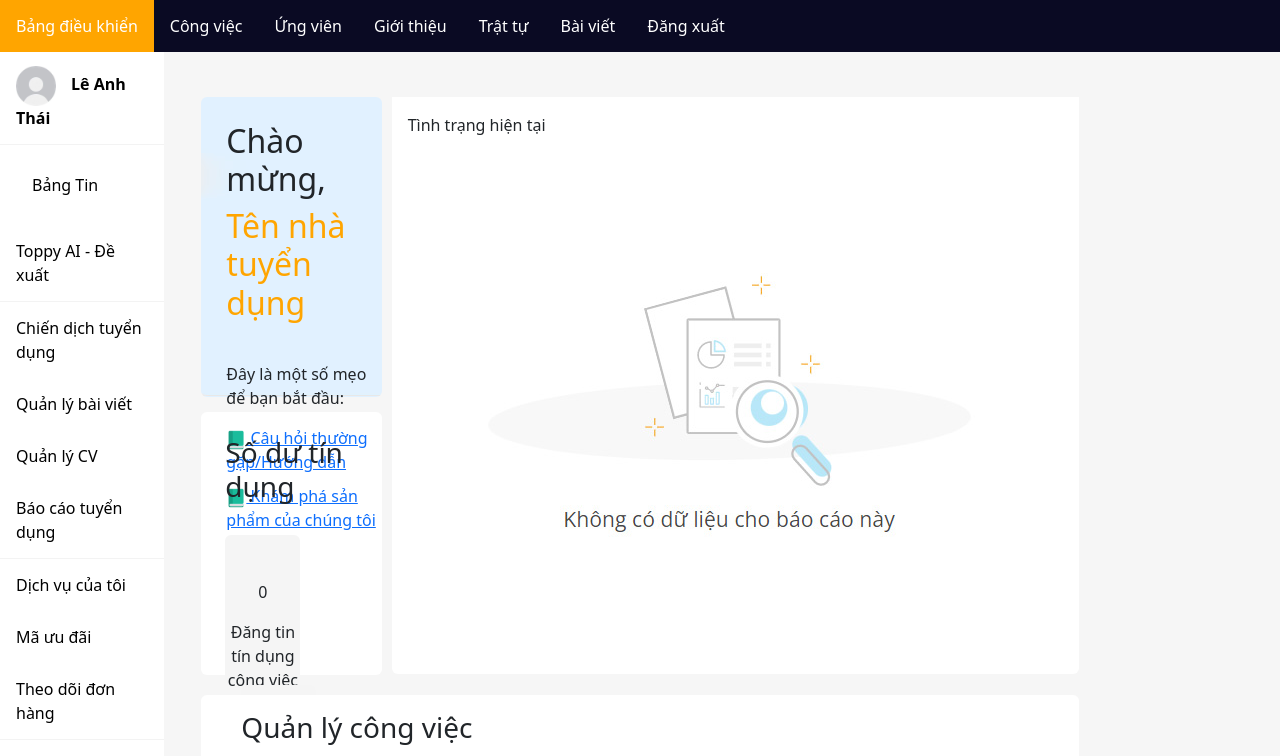
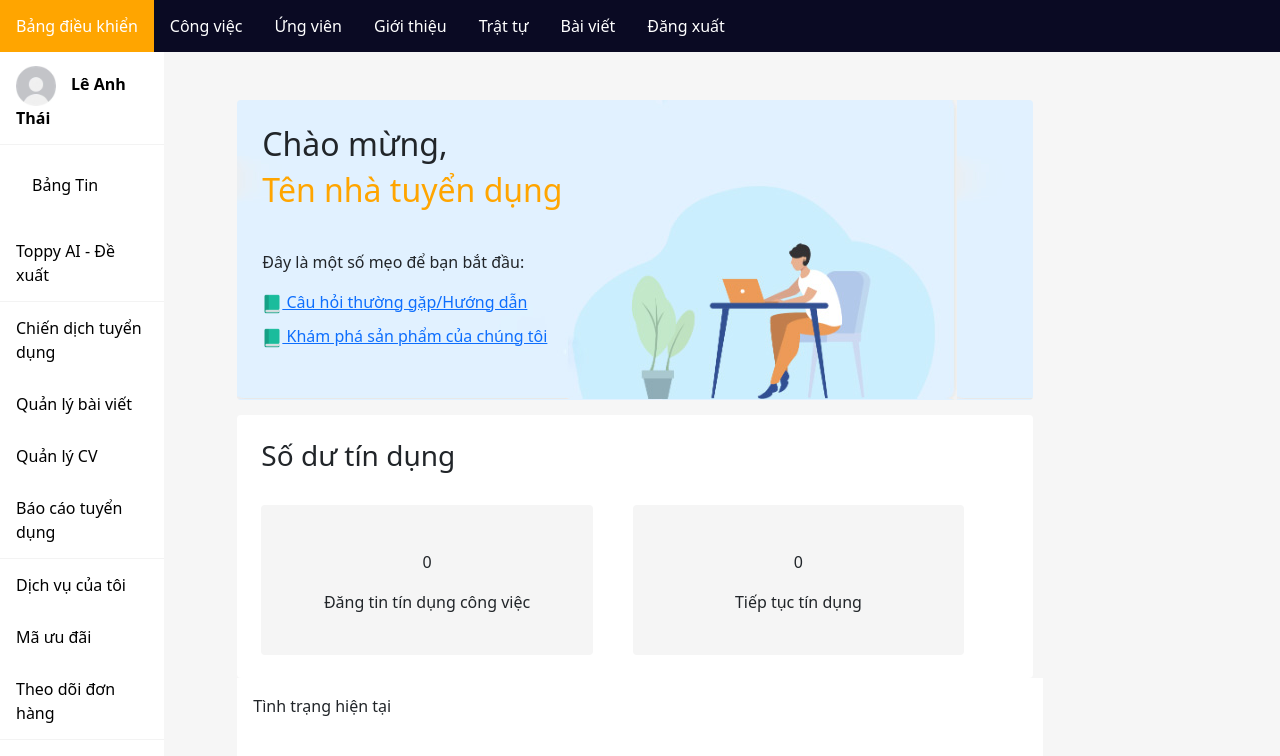
Before and after one commit to vipnua/DATN_SP23_CamelCase, a React (Vite) app: page / in a window 1280 px wide. Shown: the top 756 px of the page. Built offline with nearby package versions, Linux system fonts and the light colour scheme.

Commit message:
WXVLT-10 | Update layout

```diff
--- a/index.html
+++ b/index.html
@@ -8,6 +8,8 @@
   <title>Vite + React + TS</title>
   <link href="https://cdn.jsdelivr.net/npm/bootstrap@5.2.3/dist/css/bootstrap.min.css" rel="stylesheet"
     integrity="sha384-rbsA2VBKQhggwzxH7pPCaAqO46MgnOM80zW1RWuH61DGLwZJEdK2Kadq2F9CUG65" crossorigin="anonymous">
+  <link href="https://cdn.jsdelivr.net/npm/bootstrap@5.0.2/dist/css/bootstrap.min.css" rel="stylesheet"
+    integrity="sha384-EVSTQN3/azprG1Anm3QDgpJLIm9Nao0Yz1ztcQTwFspd3yD65VohhpuuCOmLASjC" crossorigin="anonymous">
   <link rel="stylesheet" href="./src/assets/css/index.css" />
 </head>
 
--- a/src/components/home/Home.tsx
+++ b/src/components/home/Home.tsx
@@ -5,7 +5,6 @@ type Props = {}
 const Home = (props: Props) => {
     return (
         <>
-            <div className="container " style={{ marginTop: '45px' }}>
             <div className="row gx-5">
                 <div className="col">
                     <div className="col  rounded px-0">
@@ -115,7 +114,6 @@ const Home = (props: Props) => {
                     </div>
                 </div>
             </div>
-            </div>
         </>
     )
 }
--- a/src/components/layouts/LayoutWebsite/LayoutEmployer.tsx
+++ b/src/components/layouts/LayoutWebsite/LayoutEmployer.tsx
@@ -14,7 +14,10 @@ const LayoutEmployer = (props: Props) => {
                 <Sidebar />
                 {/* Content */}
                 <div className="col-sm-6 col-xl-8">
-                    <Outlet />
+                    <div className="m-5">
+                        <Outlet />
+                    </div>
+
                 </div>
             </div>
             <Footer />
--- a/src/components/layouts/layoutComponent/Sidebar.tsx
+++ b/src/components/layouts/layoutComponent/Sidebar.tsx
@@ -16,7 +16,7 @@ const Sidebar = (props: Props) => {
                     </li>
                     <li className="nav-item">
                         <NavLink to={'/'}>
-                            <a className="nav"> Bảng Tin</a>
+                            <a className=""> Bảng Tin</a>
                         </NavLink>
                     </li>
                     <li className="nav-item" style={{ borderBottom: '1px solid #f3f3f3' }}>
```
Lines whose indentation alone changed are shown as unchanged.
